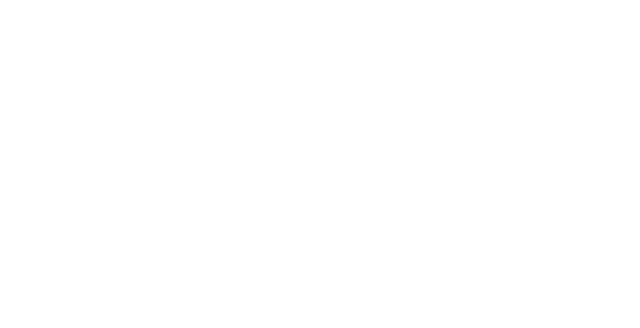
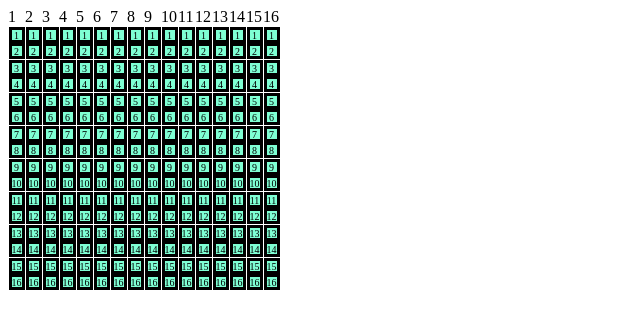
Before and after one commit to dustein/odin-etch-a-sketch, a plain HTML site: page index.html in a window 1280 px wide. Shown: the whole page, without its empty margins (0-640 px from the left). Drawn offline with Linux system fonts and the light colour scheme.

Commit message:
quadro tomando forma

```diff
--- a/index.html
+++ b/index.html
@@ -4,11 +4,19 @@
   <meta charset="UTF-8">
   <meta http-equiv="X-UA-Compatible" content="IE=edge">
   <meta name="viewport" content="width=device-width, initial-scale=1.0">
-  <script src="main.js"></script>
+  <script src="main.js" defer></script>
   <link rel="stylesheet" href="style.css">
   <title>Projeto Etch-A-Sketch - The Odin Project</title>
 </head>
 <body>
 
+  <div id="gameArea">
+
+
+
+
+  </div>
+
+
 </body>
 </html>
--- a/main.js
+++ b/main.js
@@ -0,0 +1,18 @@
+let gameArea = document.querySelector('#gameArea')
+
+
+for(i=1; i<=16; i++) {
+  let square = document.createElement('div')
+  square.setAttribute('class', 'coluna')
+  square.setAttribute('id', `coluna${i}`)
+  square.innerText = i
+  gameArea.appendChild(square)
+  let coluna = document.querySelector(`#coluna${i}`)
+  for(e=1; e<=16; e++) {
+    let square = document.createElement('div')
+    square.setAttribute('class', 'linha')
+    square.setAttribute('id', `linha${e}`)
+    square.innerText = e
+    coluna.appendChild(square)
+  }
+}
--- a/style.css
+++ b/style.css
@@ -0,0 +1,17 @@
+
+#gameArea {
+  display: flex;
+}
+.linha {
+  border: solid;
+  height: 10px;
+  width: 10px;
+  font-size: 10px;
+  margin: 0.5px;
+  text-align: center;
+  background-color: aquamarine;
+}
+
+.linha:hover {
+  background-color: blueviolet;
+}
```
